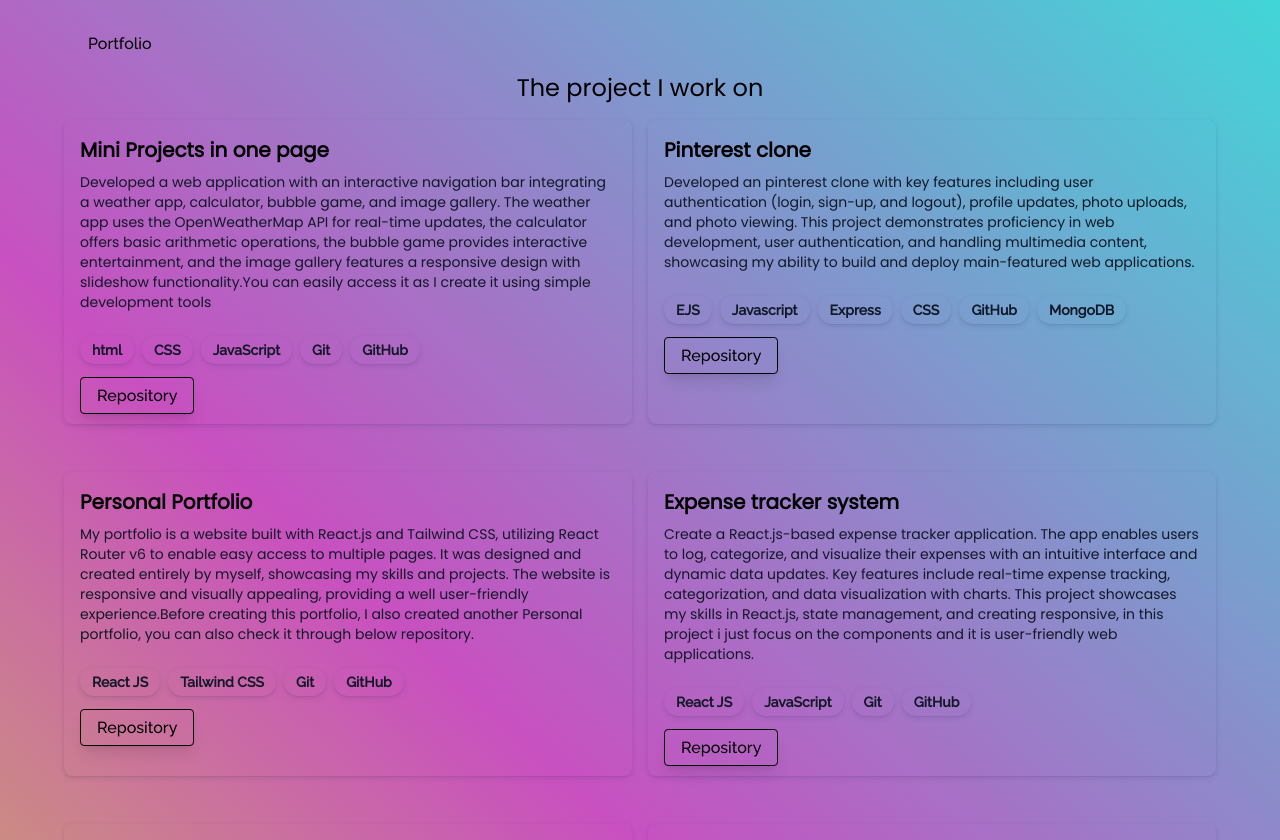
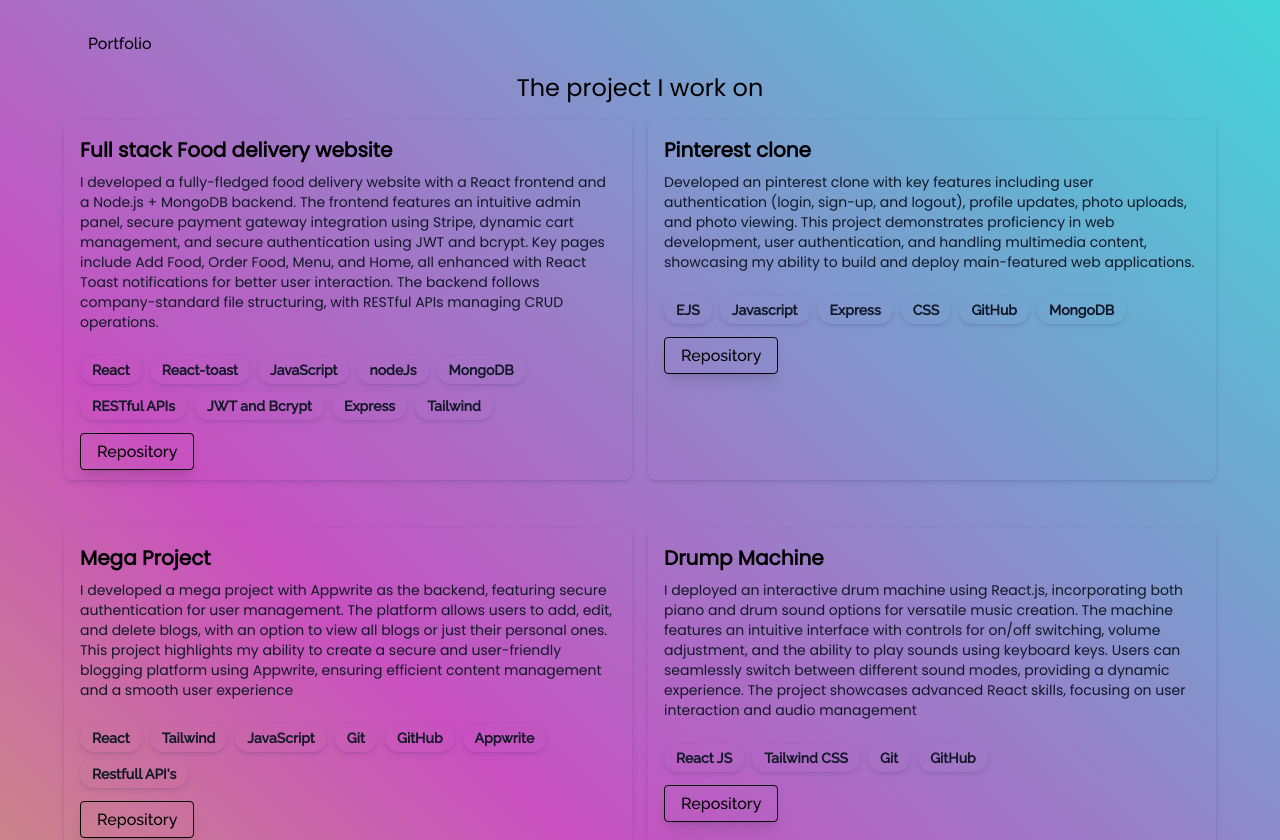
Before and after one commit to AbidJohar/PortfolioInReact, a React (Vite) app: page /projectlist in a window 1280 px wide. Shown: the top 840 px of the page. Built offline with nearby package versions, Linux system fonts and the light colour scheme; some icons are missing.

Commit message:
add the recent projects

```diff
--- a/src/App.css
+++ b/src/App.css
@@ -98,6 +98,7 @@ html {
 .button-UI {
   background-image: linear-gradient(43deg, #48cee3 0%, #e14baa 75%);
   border: 1px  solid black;
+  border-radius: 50px;
 }
 .button-UI:hover{
   border: 1px solid white;
--- a/src/components/Cards.jsx
+++ b/src/components/Cards.jsx
@@ -16,8 +16,9 @@ function Cards() {
       {projectsToDisplay.map((project, index) => (
         <div
           key={index}
-          className="mb-8 h-auto rounded-lg bg-transparent p-4 border-[1px] border-black shadow-[rgba(50,_50,_105,_0.15)_0px_2px_5px_0px,_rgba(0,_0,_0,_0.05)_0px_1px_1px_0px] hover:shadow-[0_8px_30px_rgb(0,0,0,0.12)]"
+          className="mb-8 h-auto flex items-start flex-col justify-between  rounded-lg bg-transparent p-4 border-[1px] border-black shadow-[rgba(50,_50,_105,_0.15)_0px_2px_5px_0px,_rgba(0,_0,_0,_0.05)_0px_1px_1px_0px] hover:shadow-[0_8px_30px_rgb(0,0,0,0.12)]"
         >
+          <div>
           <h2 className="font-poppins mb-2 cursor-pointer text-base font-semibold lg:text-xl">
             {project.name}
           </h2>
@@ -31,6 +32,7 @@ function Cards() {
             >
             </span>
           </p>
+          </div>
           <div className="mt-3 flex flex-wrap lg:mt-6">
             {project.technologies.map((tech, index) => (
               <p
--- a/src/components/Header.jsx
+++ b/src/components/Header.jsx
@@ -230,7 +230,7 @@ const Header = () => {
                 onClick={() => {
                   window.open(resumeUrl);
                 }}
-                className=" w-[120px] border border-black border-1 rounded-lg px-4 py-1.5 font-bold tracking-wider text-black shadow-xl hover:border-white hover:text-white hover:bg-black"
+                className="  border border-black border-1 rounded-full px-4 py-1.5 font-bold tracking-wider text-black shadow-xl hover:border-white hover:text-white hover:bg-black"
               >
                 Resume
               </button>
--- a/src/data/ProjectsList.jsx
+++ b/src/data/ProjectsList.jsx
@@ -1,18 +1,21 @@
 export const ProjectsList = {
   projects: [
     {
-      name: "Mini Projects in one page",
+      name: "Full stack Food delivery website",
       description:
-        "Developed a web application with an interactive navigation bar integrating a weather app, calculator, bubble game, and image gallery. The weather app uses the OpenWeatherMap API for real-time updates, the calculator offers basic arithmetic operations, the bubble game provides interactive entertainment, and the image gallery features a responsive design with slideshow functionality.You can easily access it as I create it using simple development tools",
+        "I developed a fully-fledged food delivery website with a React frontend and a Node.js + MongoDB backend. The frontend features an intuitive admin panel, secure payment gateway integration using  Stripe, dynamic cart management, and secure authentication using JWT and bcrypt. Key pages include Add Food, Order Food, Menu, and Home, all enhanced with React Toast notifications for better user interaction. The backend follows company-standard file structuring, with RESTful APIs managing CRUD operations.",
       technologies: [
-        "html",
-        "CSS",
+        "React",
+        "React-toast",
         "JavaScript",
-        "Git",
-        "GitHub",
-
+        "nodeJs",
+        "MongoDB",
+        "RESTful APIs",
+        "JWT and Bcrypt",
+        "Express",
+        "Tailwind"
       ],
-      link: "https://github.com/AbidJohar/Mini-Apps"
+      link: "https://github.com/AbidJohar/Food_Delivery"
     },
     {
       name: "Pinterest clone",
@@ -29,11 +32,27 @@ export const ProjectsList = {
       link: "https://github.com/AbidJohar/PinterestClone"
     },
     {
-      name: "Personal Portfolio",
+      name: "Mega Project",
       description:
-        "My portfolio is a website built with React.js and Tailwind CSS, utilizing React Router v6 to enable easy access to multiple pages. It was designed and created entirely by myself, showcasing my skills and projects. The website is responsive and visually appealing, providing a well user-friendly experience.Before creating this portfolio, I also created another Personal portfolio, you can also check it through below repository.",
+        "I developed a mega project with Appwrite as the backend, featuring secure authentication for user management. The platform allows users to add, edit, and delete blogs, with an option to view all blogs or just their personal ones. This project highlights my ability to create a secure and user-friendly blogging platform using Appwrite, ensuring efficient content management and a smooth user experience",
+      technologies: [
+        "React",
+        "Tailwind",
+        "JavaScript",
+        "Git",
+        "GitHub",
+        "Appwrite",
+        "Restfull API's",
+      ],
+      link: "https://github.com/AbidJohar/MegaProject"
+    },
+
+    {
+      name: "Drump Machine",
+      description:
+        "I deployed an interactive drum machine using React.js, incorporating both piano and drum sound options for versatile music creation. The machine features an intuitive interface with controls for on/off switching, volume adjustment, and the ability to play sounds using keyboard keys. Users can seamlessly switch between different sound modes, providing a dynamic experience. The project showcases advanced React skills, focusing on user interaction and audio management",
       technologies: ["React JS", "Tailwind CSS", "Git", "GitHub"],
-      link: "https://github.com/AbidJohar/Portfolio"
+      link: "https://github.com/AbidJohar/Drum_Machine"
     },
     {
       name: "Expense tracker system",
--- a/src/data/SkillsData.jsx
+++ b/src/data/SkillsData.jsx
@@ -2,14 +2,17 @@ export const skillsData = [
   "html",
   "CSS",
   "Javascript",
+  "C++",
   "React",
   "ViteJS",
   "Git",
   "MaterialUI",
   "Bootstrap",
   "Tailwind",
-
-
+  "MongoDB",
+  "ViteJS",
+  "nodejs",
+  "express",
 
 ];
 
--- a/src/pages/Contact.jsx
+++ b/src/pages/Contact.jsx
@@ -3,7 +3,7 @@ import { UserData } from "../data/UserData";
 function Contact() {
   const { FooterLink } = UserData;
   return (
-    <div className="mb-20  lg:mt-60  h-fit  flex w-full items-center justify-center md:h-fit lg:mb-4">
+    <div className="mb-20  lg:mt-60 pt-20  h-fit  flex w-full items-center justify-center md:h-fit lg:mb-4">
       <div className="flex flex-col items-center justify-center ">
         <h2 className="pb-6 pt-12 mt-14 text-center text-3xl tracking-wider text-gray-900 lg:text-5xl">
           Get In Touch
--- a/src/pages/Home.jsx
+++ b/src/pages/Home.jsx
@@ -34,6 +34,7 @@ function Home() {
           <div className="mt-4 flex gap-8 lg:gap-0">
             {socialMedia.map((data, index) => {
               const IconComponent = socialMediaIcons[data.icon];
+              console.log(IconComponent);
               return (
                 <button
                   className="flex items-center justify-center rounded-lg border-none bg-transparent hover:bg-white hover:bg-opacity-20 hover:opacity-80 hover:shadow-lg lg:h-12 lg:w-24"
@@ -49,7 +50,7 @@ function Home() {
 
         <div className="mt-20 lg:mt-1">
           <img
-            className="max-w[550px] bg-cover bg-center  border-black border-2  rounded-full bg-no-repeat  lg:h-[360x] lg:w-[540px]"
+            className="max-w[550px] bg-cover bg-center  border-black border-2 hover:animate-pulse rounded-full bg-no-repeat  lg:h-[360x] lg:w-[540px]"
             src={profilepic}
             alt=""
           />
--- a/src/utils/SkillsImage.js
+++ b/src/utils/SkillsImage.js
@@ -72,12 +72,18 @@ import unity from "../Assets/svg/skills/unity.svg";
 import wolframalpha from "../Assets/svg/skills/wolframalpha.svg";
 
 import canva from "../Assets/svg/skills/canva.svg";
+import nodejs from '../Assets/svg/skills/node-js.svg';
+import express from "../Assets/svg/skills/express.svg"
 
 export const skillsImage = (skill) => {
   const skillID = skill.toLowerCase();
   switch (skillID) {
     case "html":
       return html;
+    case "nodejs":
+      return nodejs;
+    case "express":
+      return express;
     case "photoshop":
       return photoshop;
     case "docker":
```
Also changed, not shown: src/Assets/svg/skills/express.svg (added), src/Assets/svg/skills/node-js.svg (added).
